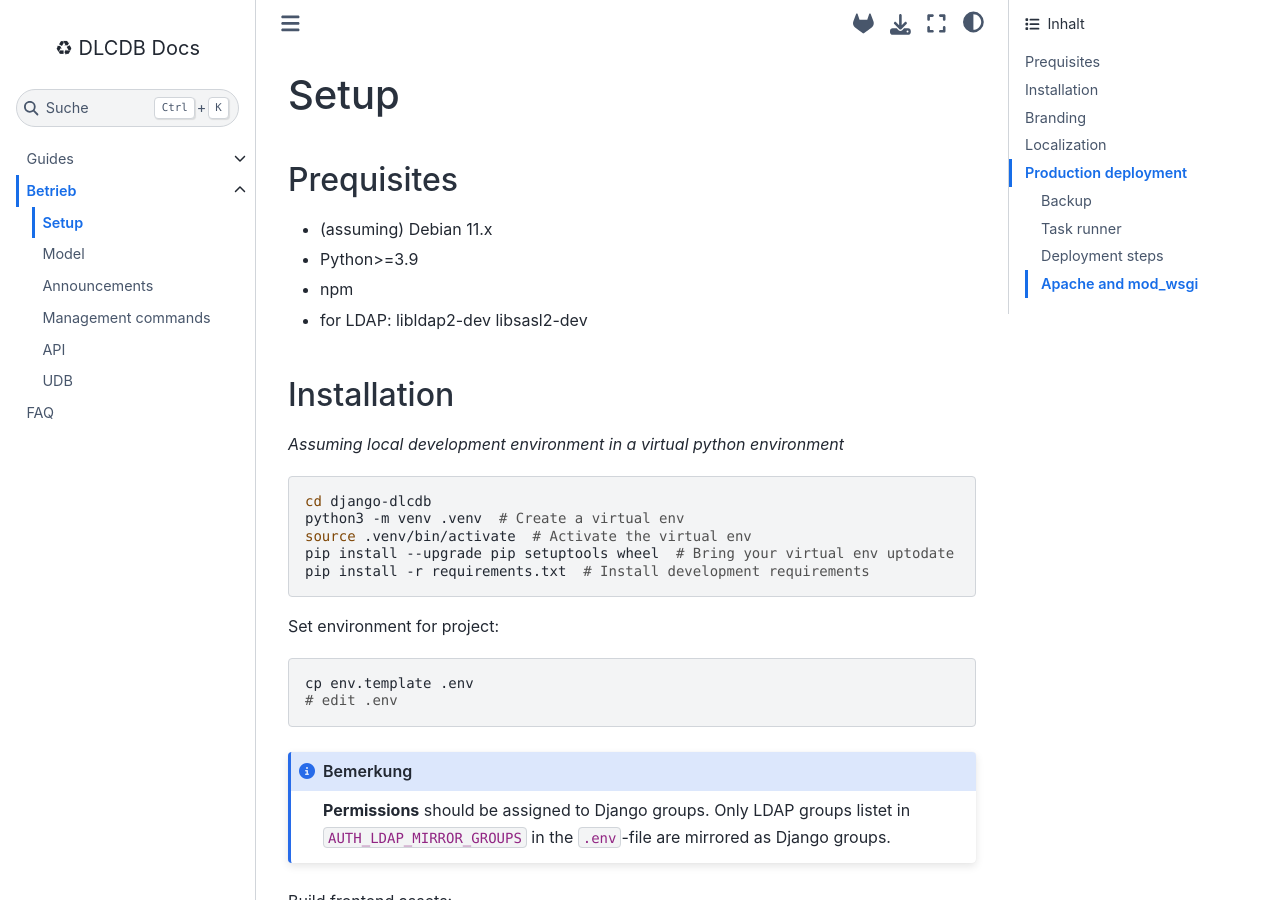
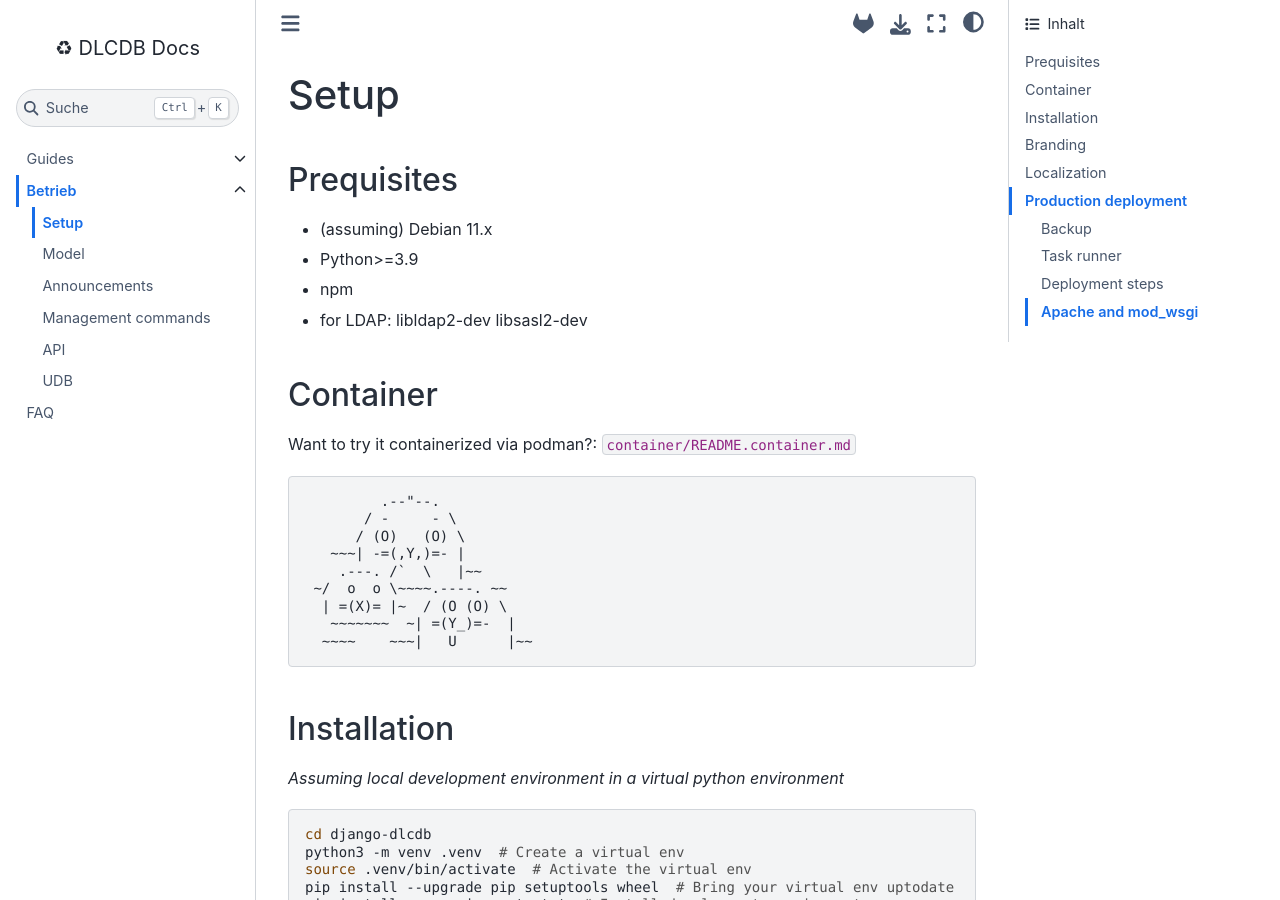
Before and after one commit to tombreit/django-dlcdb, a Sphinx documentation site: the page built from docs/betrieb/setup.md, in a window 1280 px wide and 900 px high. Built offline with Sphinx 7.4.7 and the Sphinx Book theme 1.1.4, drawn with Linux system fonts in a browser that asks for light colours; some of the changed text lies outside the part shown.

Commit message:
Reflect changes to project directory layout with run/ and data/; mention podman

````diff
--- a/docs/betrieb/setup.md
+++ b/docs/betrieb/setup.md
@@ -7,11 +7,25 @@
 - npm
 - for LDAP: libldap2-dev libsasl2-dev
 
+## Container
+
+Want to try it containerized via podman?: `container/README.container.md`
+
+```
+         .--"--.
+       / -     - \
+      / (O)   (O) \
+   ~~~| -=(,Y,)=- |
+    .---. /`  \   |~~
+ ~/  o  o \~~~~.----. ~~
+  | =(X)= |~  / (O (O) \
+   ~~~~~~~  ~| =(Y_)=-  |
+  ~~~~    ~~~|   U      |~~
+```
+
 ## Installation
 
 *Assuming local development environment in a virtual python environment*
-
-
 
 ```bash
 cd django-dlcdb
@@ -155,8 +169,8 @@
 
     # staticfiles are handled by the Django app via whitenoise
 
-    Alias /media path/to/run/media
-    <Directory path/to/run/media>
+    Alias /media path/to/data/media
+    <Directory path/to/data/media>
         Require all granted
     </Directory>
 
@@ -177,6 +191,4 @@
         locale=en_US.UTF-8
 
 </VirtualHost>
-
-
 ```
````
Also changed, not shown: other parts of docs/betrieb/setup.md (+1 -1 lines).
